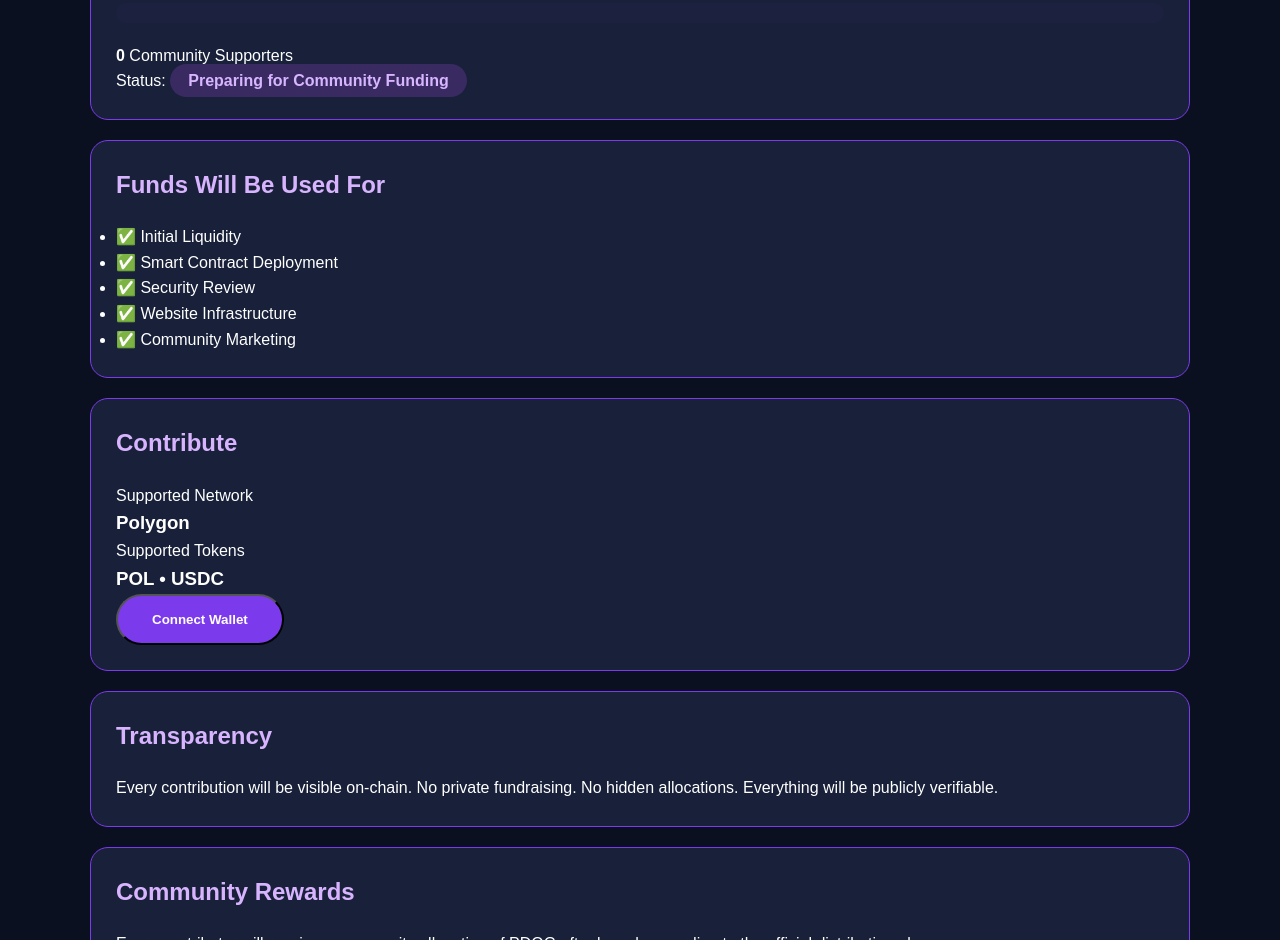
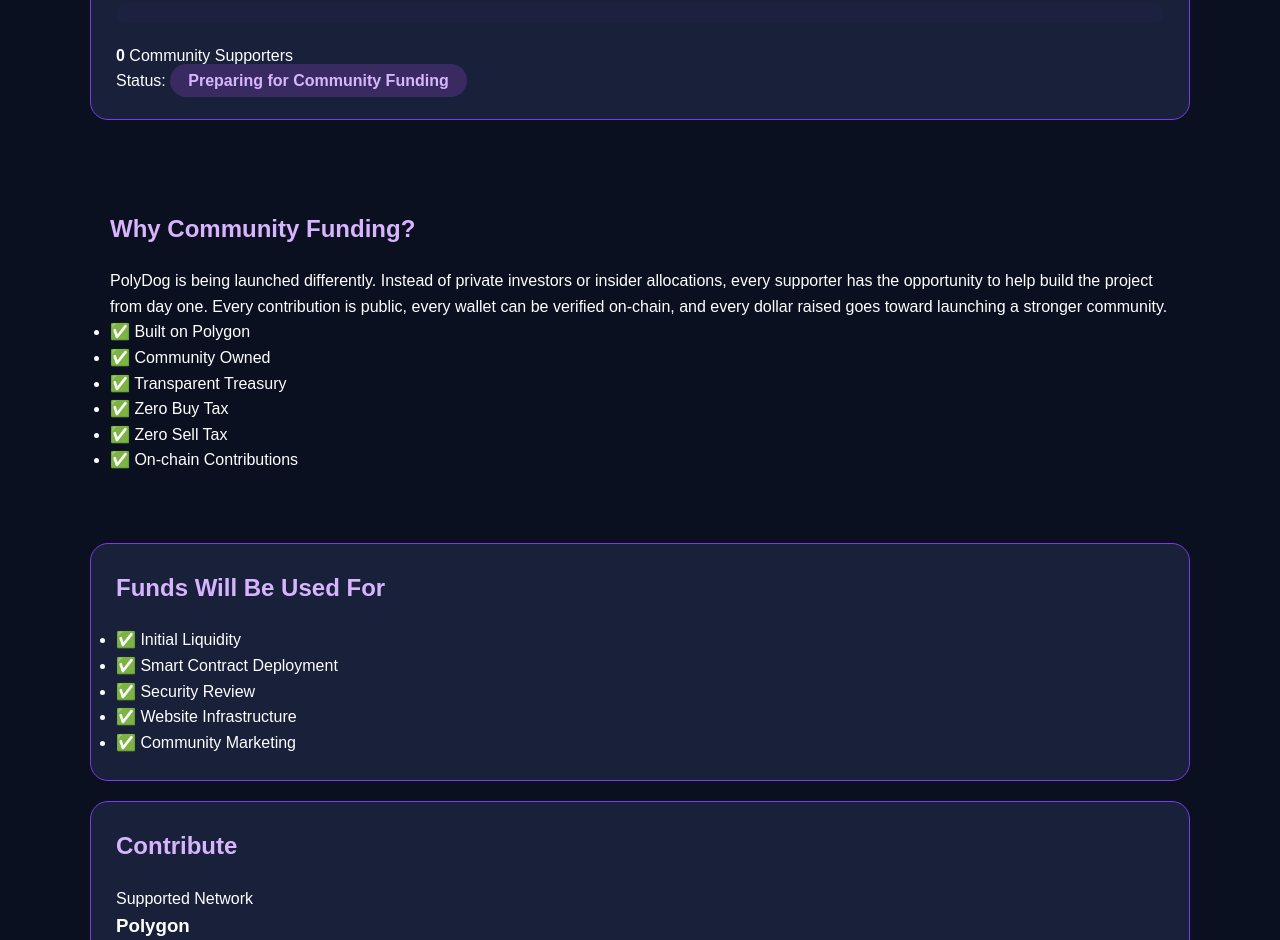
Before and after one commit to jamalfishburn44-creator/polydog-website, a plain HTML site: page launch.html in a window 1280 px wide. Shown: the part 970-1910 px from the top of the page. Drawn offline with Linux system fonts and the light colour scheme.

Commit message:
Update launch.html

```diff
--- a/launch.html
+++ b/launch.html
@@ -63,7 +63,37 @@ Preparing for Community Funding
 </p>
 
 </section>
+<section class="launch-card">
 
+<h2>Why Community Funding?</h2>
+
+<p>
+
+PolyDog is being launched differently.
+
+Instead of private investors or insider allocations, every supporter has the opportunity to help build the project from day one.
+
+Every contribution is public, every wallet can be verified on-chain, and every dollar raised goes toward launching a stronger community.
+
+</p>
+
+<ul class="trust-list">
+
+<li>✅ Built on Polygon</li>
+
+<li>✅ Community Owned</li>
+
+<li>✅ Transparent Treasury</li>
+
+<li>✅ Zero Buy Tax</li>
+
+<li>✅ Zero Sell Tax</li>
+
+<li>✅ On-chain Contributions</li>
+
+</ul>
+
+</section>
 <section class="card">
 
 <h2>Funds Will Be Used For</h2>
```
